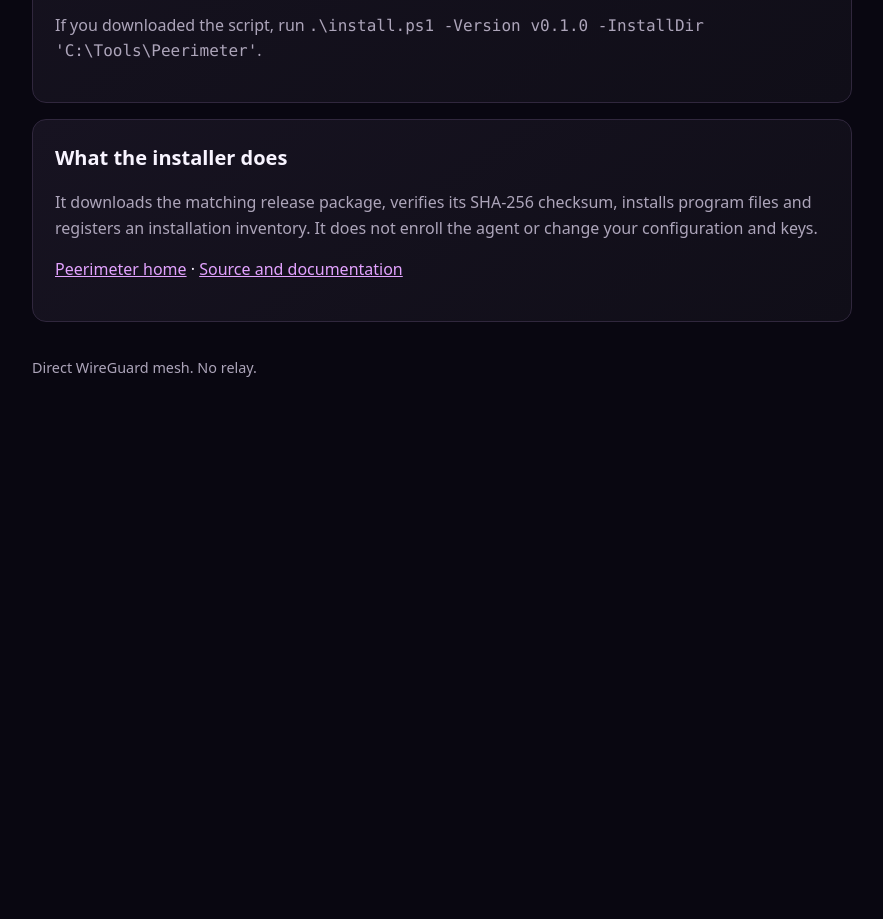
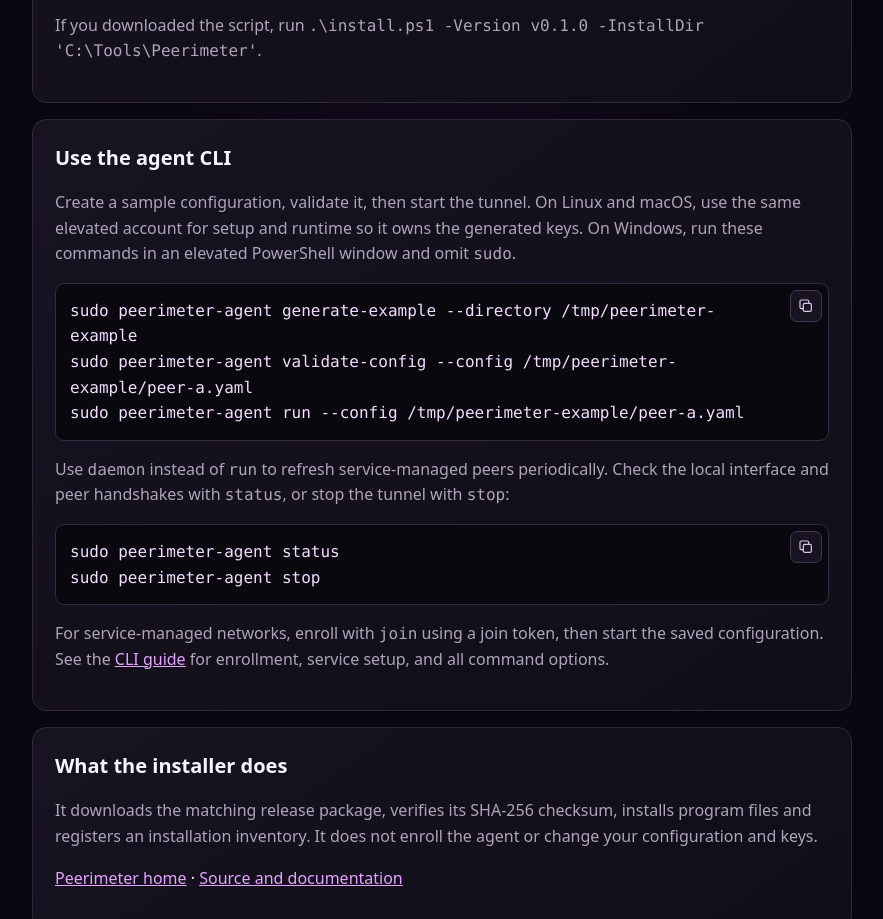
Before and after one commit to peerimeter/peerimeter-agent, a plain HTML site: page docs/index.html in a window 1280 px wide. Shown: the part 1836-2755 px from the top of the page, without its empty margins (198-1081 px from the left). Before the commit the page ends 2253 px from the top, so only its background shows below. Drawn offline with Linux system fonts and the light colour scheme; no server answers.

Commit message:
docs(agent): add CLI quick start to install page

```diff
--- a/docs/index.html
+++ b/docs/index.html
@@ -14,6 +14,10 @@
 <section class="card"><h2>Linux</h2><p class="muted">Install the latest release to a custom directory:</p><pre>curl -fsSL https://agent.peerimeter.app/install.sh | sh -s -- --install-dir "$HOME/.local/bin"</pre><p class="muted">For a system-wide install, choose a version and destination:</p><pre>curl -fsSL https://agent.peerimeter.app/install.sh | sudo sh -s -- --version <span data-agent-version>v0.1.0</span> --install-dir /usr/local/bin</pre></section>
 <section class="card"><h2>macOS</h2><p class="muted">Install the latest release to a custom directory:</p><pre>curl -fsSL https://agent.peerimeter.app/install.sh | sh -s -- --install-dir "$HOME/.local/bin"</pre><p class="muted">For a system-wide install, choose a version and destination:</p><pre>curl -fsSL https://agent.peerimeter.app/install.sh | sudo sh -s -- --version <span data-agent-version>v0.1.0</span> --install-dir /usr/local/bin</pre></section>
 <section class="card"><h2>Windows PowerShell</h2><p class="muted">Open PowerShell as Administrator. Install with the defaults:</p><pre>irm https://agent.peerimeter.app/install.ps1 | iex</pre><p class="muted">Or pass a version and destination in a one-liner:</p><pre>&amp; ([scriptblock]::Create((irm 'https://agent.peerimeter.app/install.ps1'))) -Version <span data-agent-version>v0.1.0</span> -InstallDir 'C:\Tools\Peerimeter'</pre><p class="muted">If you downloaded the script, run <code>.\install.ps1 -Version <span data-agent-version>v0.1.0</span> -InstallDir 'C:\Tools\Peerimeter'</code>.</p></section>
+<section class="card"><h2>Use the agent CLI</h2><p class="muted">Create a sample configuration, validate it, then start the tunnel. On Linux and macOS, use the same elevated account for setup and runtime so it owns the generated keys. On Windows, run these commands in an elevated PowerShell window and omit <code>sudo</code>.</p><pre>sudo peerimeter-agent generate-example --directory /tmp/peerimeter-example
+sudo peerimeter-agent validate-config --config /tmp/peerimeter-example/peer-a.yaml
+sudo peerimeter-agent run --config /tmp/peerimeter-example/peer-a.yaml</pre><p class="muted">Use <code>daemon</code> instead of <code>run</code> to refresh service-managed peers periodically. Check the local interface and peer handshakes with <code>status</code>, or stop the tunnel with <code>stop</code>:</p><pre>sudo peerimeter-agent status
+sudo peerimeter-agent stop</pre><p class="muted">For service-managed networks, enroll with <code>join</code> using a join token, then start the saved configuration. See the <a href="https://github.com/peerimeter/peerimeter-agent#managed-enrollment-with-join">CLI guide</a> for enrollment, service setup, and all command options.</p></section>
 <section class="card"><h2>What the installer does</h2><p class="muted">It downloads the matching release package, verifies its SHA-256 checksum, installs program files and registers an installation inventory. It does not enroll the agent or change your configuration and keys.</p><p><a href="https://peerimeter.app">Peerimeter home</a> · <a href="https://github.com/peerimeter/peerimeter-agent">Source and documentation</a></p></section>
 <footer>Direct WireGuard mesh. No relay.</footer>
 </main><script>
```
